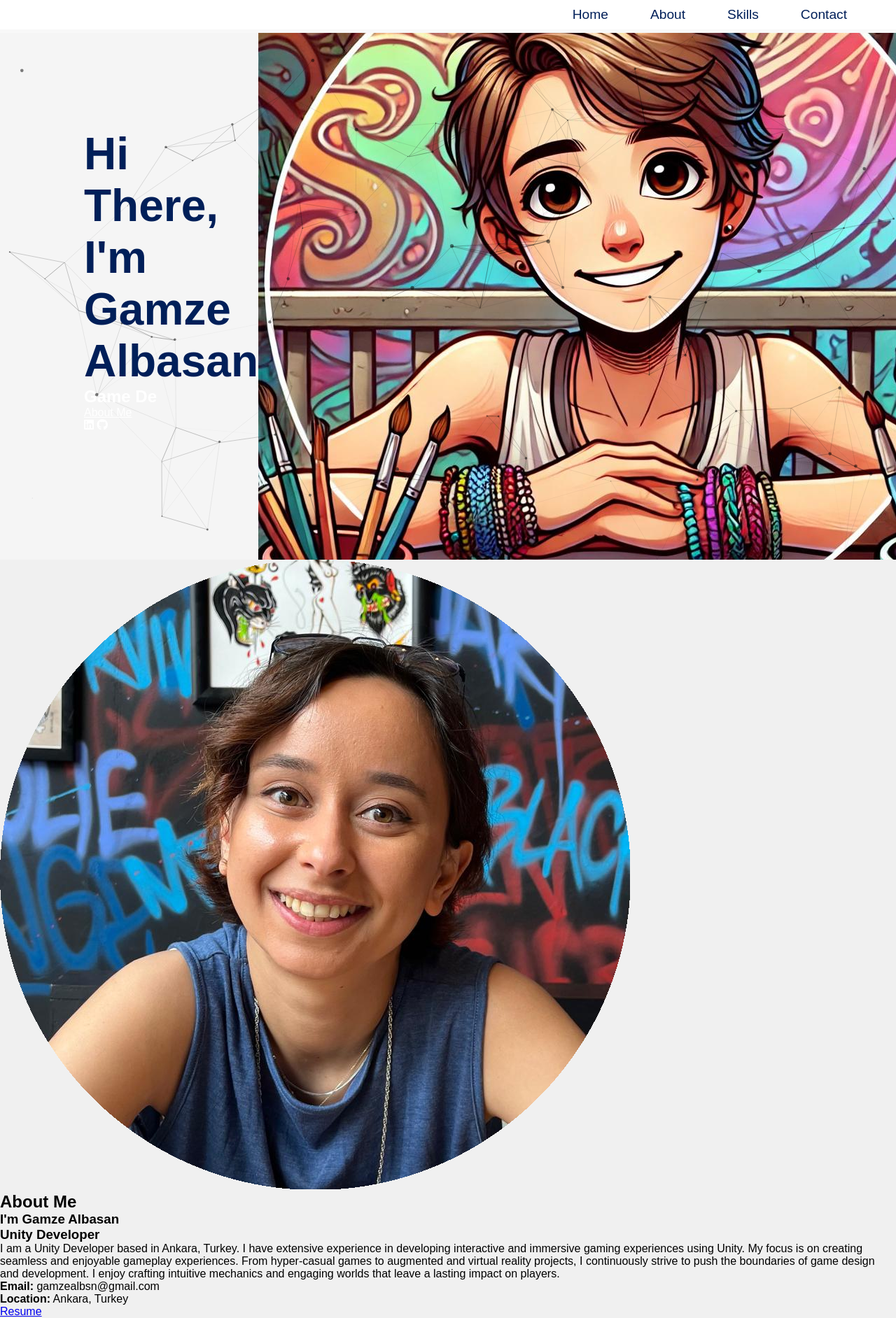
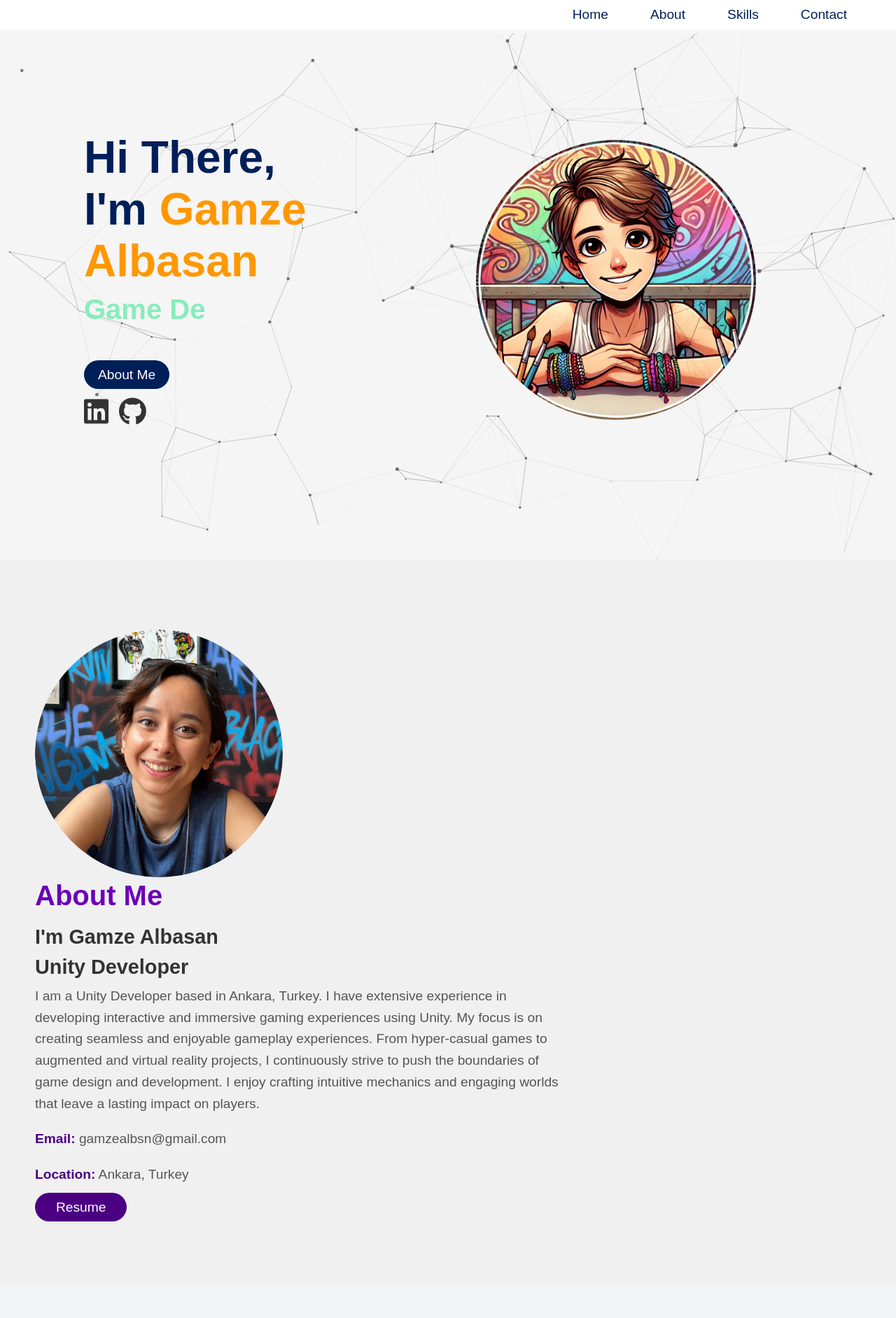
Before and after one commit to gmzalbsn/gamze.github.io, a PHP site: page / in a window 1280 px wide. Shown: the whole page at 70% size. After the commit the page ends 1746 px from the top, so only its background shows below. Run offline with PHP 8.4, Linux system fonts and the light colour scheme.

Commit message:
Update styles.css

```diff
--- a/styles.css
+++ b/styles.css
@@ -84,4 +84,190 @@ body {
 .content h1 {
     font-size: 4rem;
     color: #001f59;
-    margin-bottom:
+    margin-bottom: 10px;
+}
+
+.highlight {
+    color: #ff9800;
+}
+
+.unity-developer {
+    font-size: 2.5rem;
+    color: #86edbc !important;
+    white-space: nowrap;
+    overflow: hidden;
+    margin-bottom: 60px;
+    z-index: 2;
+    position: relative;
+}
+
+/* Blinking caret effect for dynamic text */
+@keyframes blink-caret {
+    0%, 100% { border-color: transparent; }
+    50% { border-color: #86edbc; }
+}
+
+.dynamic-text {
+    border-right: 2px solid #86edbc; /* Caret effect */
+    animation: blink-caret 0.7s step-end infinite;
+}
+
+.btn {
+    margin-top: 40px;
+    padding: 10px 20px;
+    background-color: #001f59;
+    color: white;
+    border-radius: 50px;
+    font-size: 1.2rem;
+    text-decoration: none;
+    transition: all 0.3s ease;
+}
+
+.btn:hover {
+    background-color: #ff9800;
+    transform: scale(1.1);
+}
+
+.image {
+    display: flex;
+    justify-content: center;
+    align-items: center;
+    margin-right: 200px;
+}
+
+.image img {
+    max-width: 400px;
+    height: auto;
+    border-radius: 50%;
+    transition: transform 0.3s ease;
+}
+
+.image img:hover {
+    transform: scale(1.05);
+}
+
+/* About Section */
+.about-section {
+    display: flex;
+    justify-content: flex-start;
+    align-items: flex-start;
+    flex-direction: row;
+    padding: 100px 50px;
+    background-color: #f0f0f0;
+}
+
+.about-image {
+    max-width: 30%;
+    height: auto;
+    margin-right: 20px;
+}
+
+.about-image img {
+    width: 100%;
+    height: auto;
+    border-radius: 50%;
+}
+
+.about-text {
+    max-width: 65%;
+    text-align: left;
+}
+
+@media (max-width: 768px) {
+    .about-section {
+        flex-direction: column;
+        text-align: center;
+    }
+
+    .about-image {
+        max-width: 100%;
+        margin: 0 0 20px 0;
+    }
+
+    .about-text {
+        max-width: 100%;
+    }
+}
+
+.about-text h2 {
+    font-size: 2.5rem;
+    font-weight: bold;
+    color: #6b00b6;
+    margin-bottom: 20px;
+}
+
+.about-text h3 {
+    font-size: 1.8rem;
+    color: #333;
+    margin-bottom: 10px;
+}
+
+.about-text p {
+    font-size: 1.2rem;
+    color: #555;
+    margin-bottom: 20px;
+    line-height: 1.6;
+}
+
+.about-text a {
+    font-size: 1.2rem;
+    color: white;
+    background-color: #4b0082;
+    padding: 10px 30px;
+    text-decoration: none;
+    border-radius: 50px;
+    transition: background-color 0.3s ease;
+}
+
+.about-text a:hover {
+    background-color: #32006a;
+}
+
+.about-text p strong {
+    color: #4b0082;
+}
+
+.resume-btn {
+    margin-top: 20px;
+    padding: 10px 20px;
+    background-color: #001f59;
+    color: white;
+    border-radius: 50px;
+    text-decoration: none;
+    font-size: 1.2rem;
+}
+
+.resume-btn:hover {
+    background-color: #ff9800;
+}
+
+.social-icons {
+    margin-top: 20px;
+    display: flex;
+    gap: 15px;
+}
+
+.social-icons a {
+    font-size: 2.5rem;
+    color: #333;
+    transition: color 0.3s;
+}
+
+.social-icons a:hover {
+    color: #ff9800;
+}
+
+@media (max-width: 768px) {
+    .home {
+        flex-direction: column;
+        text-align: center;
+    }
+
+    .image {
+        margin: 20px 0;
+    }
+
+    .content {
+        margin-left: 0;
+    }
+}
```
